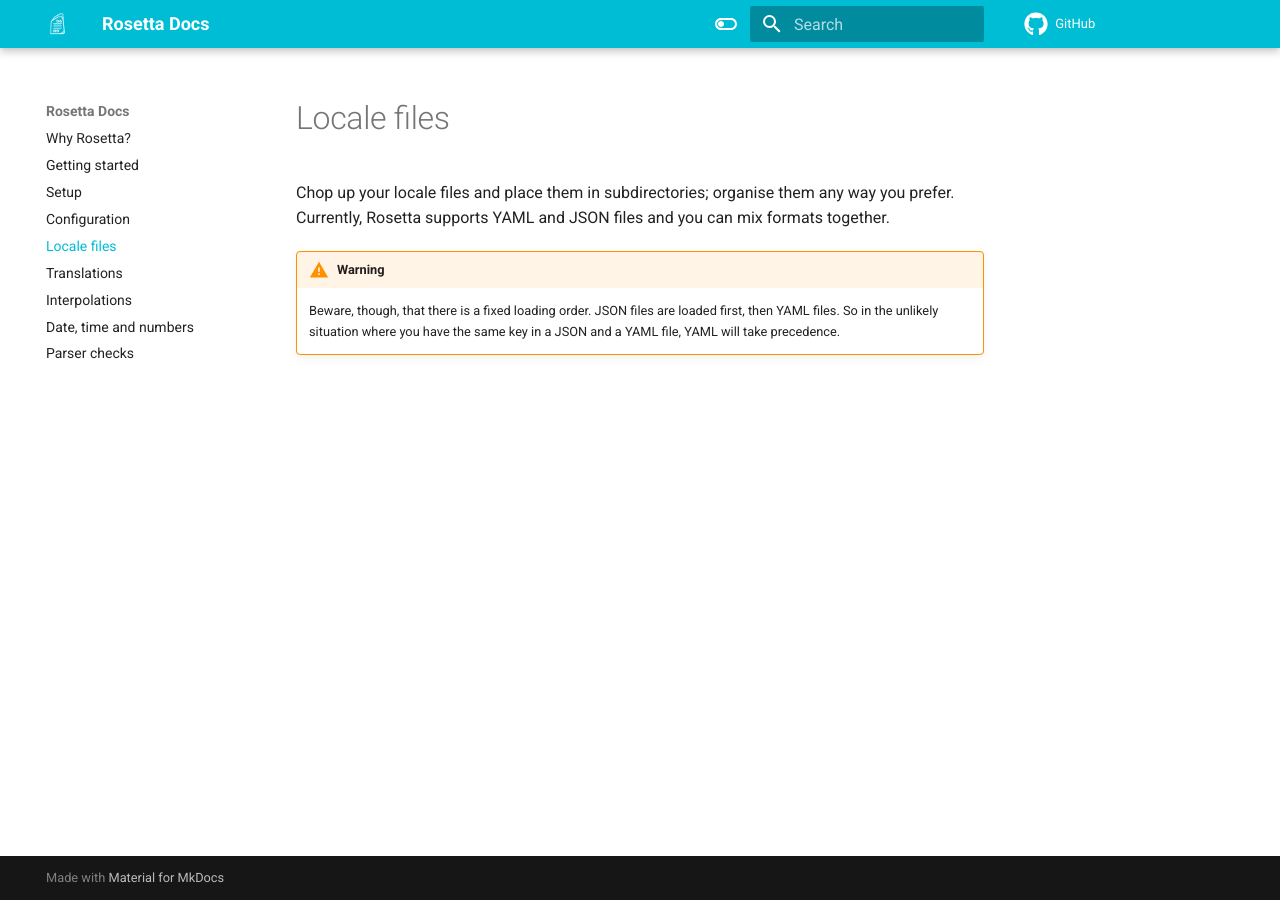
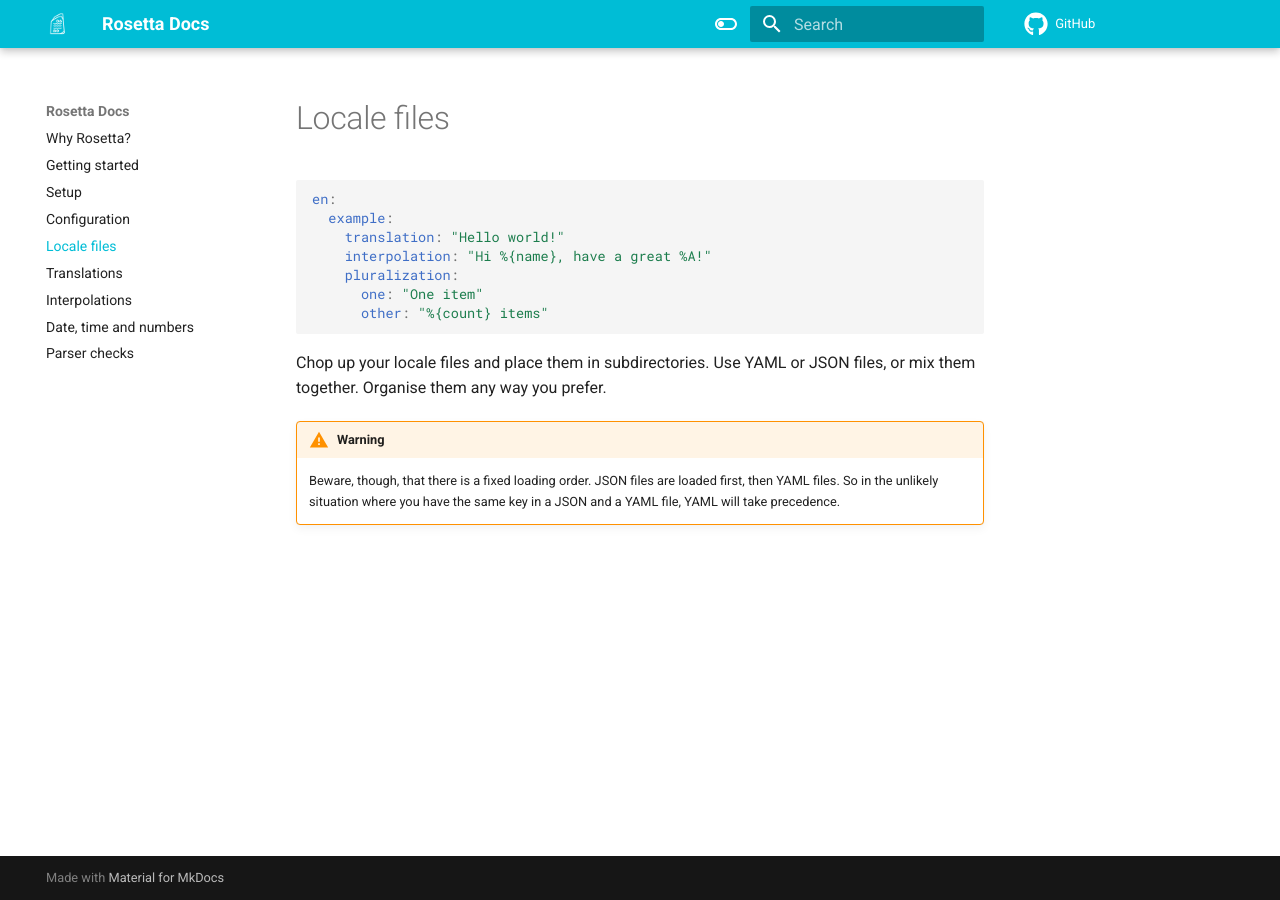
Before and after one commit to wout/rosetta, an MkDocs documentation site: the page built from docs/locale_files.md, in a window 1280 px wide. Built offline with MkDocs 1.6.1 and Material for MkDocs 9.7.7, drawn with Linux system fonts in a browser that asks for light colours; comment, search, counter and statistics services are not loaded; the version menu is left out.

Commit message:
docs: add an example for locale files

````diff
--- a/docs/locale_files.md
+++ b/docs/locale_files.md
@@ -1,7 +1,17 @@
 # Locale files
-Chop up your locale files and place them in subdirectories; organise them any
-way you prefer. Currently, Rosetta supports YAML and JSON files and you can mix
-formats together.
+
+```yaml
+en:
+  example:
+    translation: "Hello world!"
+    interpolation: "Hi %{name}, have a great %A!"
+    pluralization:
+      one: "One item"
+      other: "%{count} items"
+```
+
+Chop up your locale files and place them in subdirectories. Use YAML or JSON
+files, or mix them together. Organise them any way you prefer.
 
 !!! warning
     Beware, though, that there is a fixed loading order. JSON files are loaded
--- a/mkdocs.yml
+++ b/mkdocs.yml
@@ -5,7 +5,7 @@ edit_uri: https://github.com/wout/rosetta/tree/docs/docs
 
 nav:
   - Why Rosetta?: why_rosetta.md
-  - Getting started: installation.md
+  - Getting started: getting_started.md
   - Setup: setup.md
   - Configuration: configuration.md
   - Locale files: locale_files.md
````
Also changed, not shown: docs/getting_started.md (renamed from docs/installation.md).
